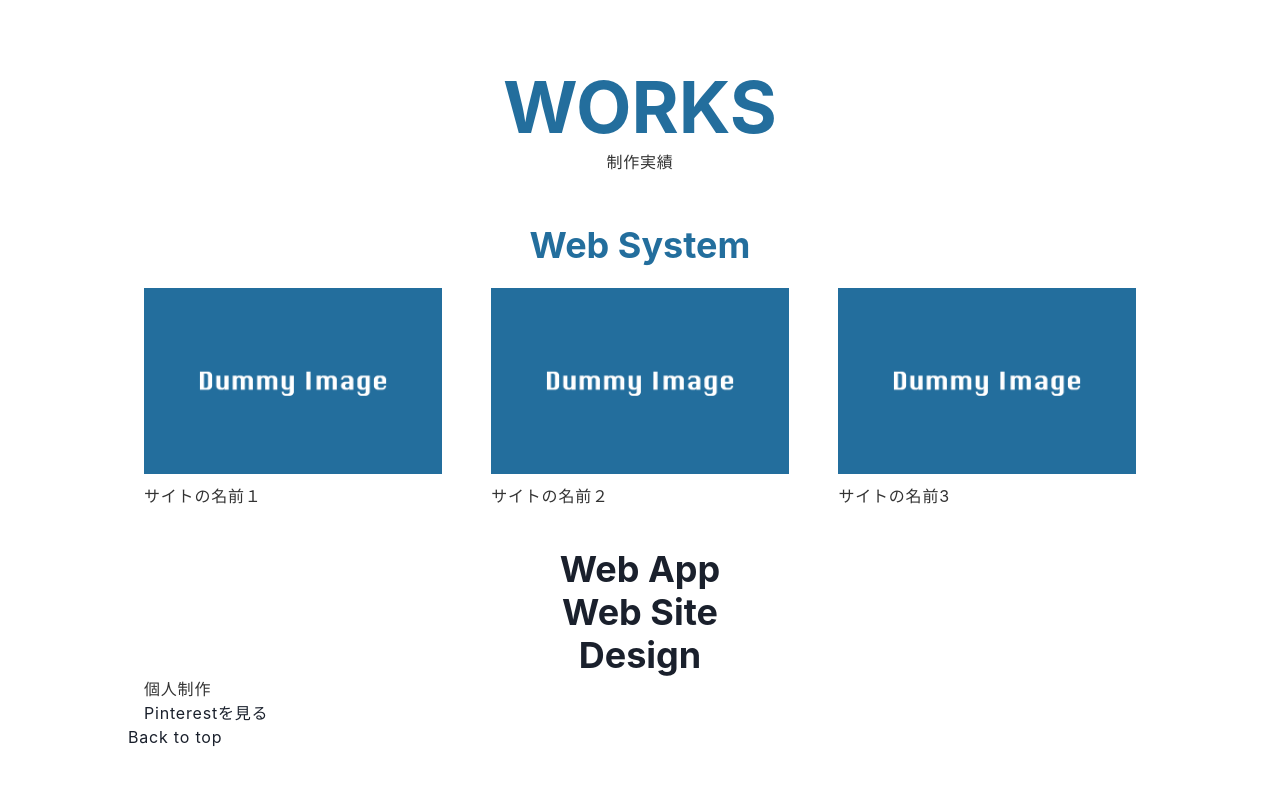
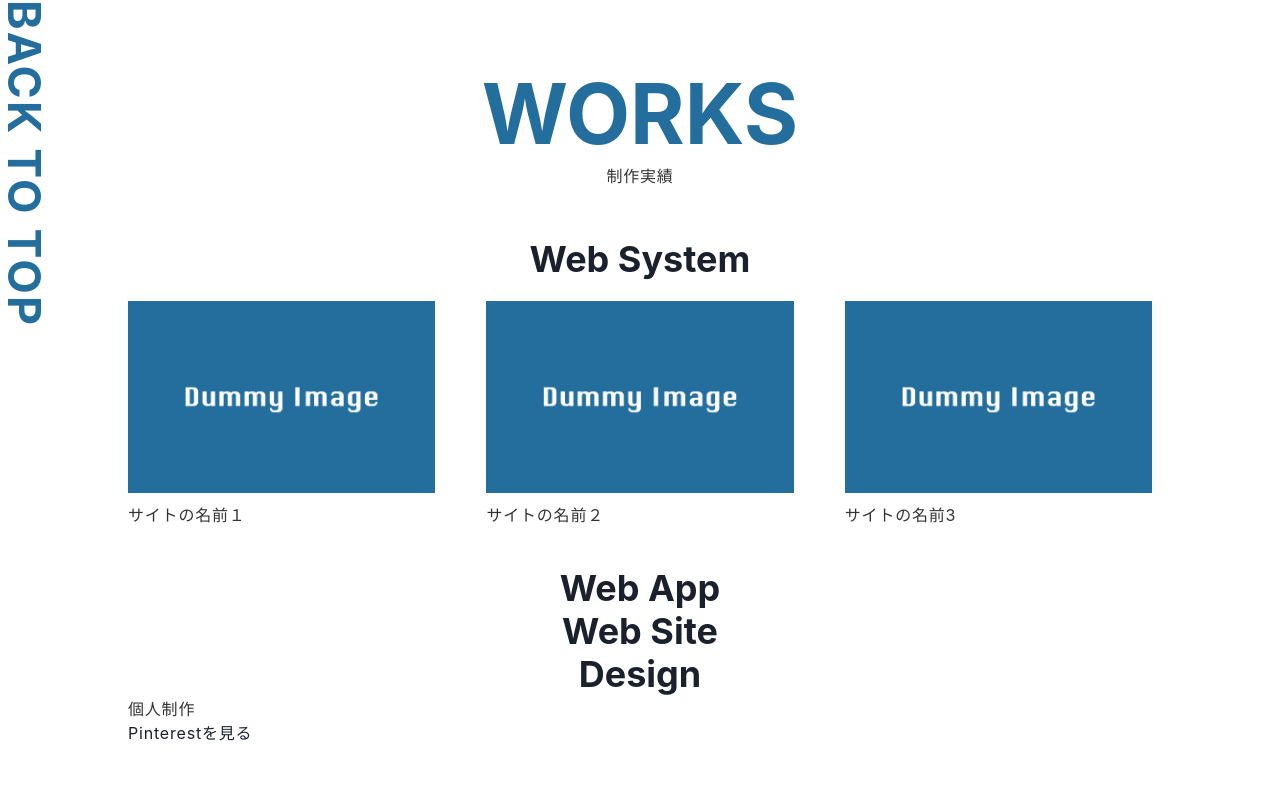
Before and after one commit to Ryuki-4648/my-portfolio, a React (Create React App) app in the folder portfolio/: page /work in a window 1280 px wide. Shown: the top 786 px of the page. Built offline with nearby package versions, Linux system fonts and the light colour scheme.

Commit message:
コード整形、不要なスタイル削除、制作実績の「トップへ戻る」スタイル調節

```diff
--- a/portfolio/src/App.css
+++ b/portfolio/src/App.css
@@ -80,10 +80,7 @@ ul, li {
   transition: all .3s;
   clip-path: polygon(100% 0, 0 100%, 100% 100%);
 }
-.wrap-about:hover {
-  background-color: #fff;
-  border: 1px solid #236e9d;
-}
+
 .wrap-about:hover p {
   color: #236e9d;
 }
--- a/portfolio/src/modal/modal_about.jsx
+++ b/portfolio/src/modal/modal_about.jsx
@@ -4,14 +4,43 @@ import { FaExternalLinkAlt } from 'react-icons/fa';
 
 const ModalAbout = () => {
 
+  // Color
+  const mainColor = "#236e9d";
 
   return (
 
     <>
-      <Box backgroundColor='#fff' borderRadius='50px' padding={{base: '25px 20px 30px 20px', md: '80px 40px 50px 40px'}} h={{base: '700px', md: 'auto'}} overflowY={{base: 'scroll', md: 'unset'}}>
-        <Flex justifyContent='space-between' flexWrap={['wrap', 'wrap', 'wrap', 'unset']}>
-          <Box borderRight='2px solid #ededed' textAlign='left' overflowY={{ base: 'unset', md: 'scroll' }} padding={{base: '0 0 30px 0', md: '0 30px 0 0'}} h={{ base: 'auto', md: '500px' }} w={{ base: '100%', md: '48%'}}>
-            <Link href='https://twitter.com/Ryuki_4648' color='#236e9d' display='inline-block' fontSize={{base: '24px', md: '32px'}} fontWeight='bold' textDecoration='none' mb={{base: '25px', md: '42px'}} transition='3s'>@<Text borderBottom='3px solid #236e9d' color='#236e9d' display='inline-block'>Ryuki_4648</Text></Link>
+      <Box
+        backgroundColor='#fff'
+        borderRadius='50px'
+        padding={{base: '25px 20px 30px 20px', md: '80px 40px 50px 40px'}}
+        h={{base: '700px', md: 'auto'}}
+        overflowY={{base: 'scroll', md: 'unset'}}>
+        <Flex
+          justifyContent='space-between'
+          flexWrap={['wrap', 'wrap', 'wrap', 'unset']}>
+          <Box
+            borderRight='2px solid #ededed'
+            textAlign='left'
+            overflowY={{ base: 'unset', md: 'scroll' }}
+            padding={{base: '0 0 30px 0', md: '0 30px 0 0'}}
+            h={{ base: 'auto', md: '500px' }}
+            w={{ base: '100%', md: '48%'}}>
+            <Link
+              href='https://twitter.com/Ryuki_4648'
+              color={mainColor}
+              display='inline-block'
+              fontSize={{base: '24px', md: '32px'}}
+              fontWeight='bold'
+              textDecoration='none'
+              mb={{base: '25px', md: '42px'}}
+              transition='3s'>@
+              <Text
+                borderBottom='3px solid #236e9d'
+                color={mainColor}
+                display='inline-block'>Ryuki_4648
+              </Text>
+            </Link>
 
             <Heading className='index' color='#777' padding='0 0 0 10px' fontSize='21px' letterSpacing='0.08em'>Profile</Heading>
             <Text fontSize={{base: '13px', md: '14px'}} lineHeight='1.8' letterSpacing='0.05em'>1993年生まれ</Text>
@@ -21,7 +50,7 @@ const ModalAbout = () => {
             </Text>
 
             <Heading className='index' color='#777' padding='0 0 0 10px' fontSize='21px' letterSpacing='0.08em'>History</Heading>
-            <Link href='./assets/pdf/timeline.pdf' className='modal-about-link' color='#236e9d' target="_blank" rel="noopener noreferrer" mb='15px'>職務経歴書はこちら(PDF)<FaExternalLinkAlt /></Link>
+            <Link href='./assets/pdf/timeline.pdf' className='modal-about-link' color={mainColor} target="_blank" rel="noopener noreferrer" mb='15px'>職務経歴書はこちら(PDF)<FaExternalLinkAlt /></Link>
             <Text fontSize={{base: '13px', md: '14px'}} lineHeight='1.8' letterSpacing='0.05em'>小学生の頃にパソコンにハマり、自分のサイトを作成。<br />高校生のとき「何歳になっても働ける環境を作っておきたい」と考え、大学の看護学科へ進学。</Text>
             <Text fontSize={{base: '13px', md: '14px'}} lineHeight='1.8' letterSpacing='0.05em'>卒業後は病棟看護師として働き、独学でデザインとコーディングを勉強。<br />退職後はクリニックの看護師をしながら、個人でWeb制作を開始。</Text>
           </Box>
--- a/portfolio/src/routes/Home.js
+++ b/portfolio/src/routes/Home.js
@@ -6,6 +6,9 @@ import ModalAbout from "../modal/modal_about";
 function Home() {
 
   const { isOpen, onOpen, onClose } = useDisclosure()
+
+  // Color
+  const mainColor = "#236e9d";
 
   return (
     <>
@@ -16,7 +19,7 @@ function Home() {
           className="content"
           position='relative'
           height='100vh'
-          bgColor='#236e9d'
+          bgColor={mainColor}
           overflow='hidden'
           display='flex'>
 
@@ -68,6 +71,7 @@ function Home() {
               right={['0px', '0px', '110px', '200px']}
               position='relative'
               w={['85%','90%','100%','48%']}
+              _hover={{"backgroundColor": "#fff", "border": "1px solid #236e9d"}}
               onClick={onOpen}>
               <Text
                 fontSize={['58px', '80px', '100px', '120px']}
@@ -91,13 +95,13 @@ function Home() {
               top="50%">
               <ModalAbout />
               <Button
-                color="#236e9d"
+                color={mainColor}
                 position="absolute"
                 right={{base: '20px', md: '30px'}}
                 top={{base: '10px', md: '20px'}}
                 backgroundColor="transparent"
                 zIndex="100"
-                _hover={{ backgroundColor: "transparent", color: "#124e73" }}
+                _hover={{ backgroundColor: "transparent", color: {mainColor} }}
                 onClick={onClose}>Close
               </Button>
             </ModalContent>
--- a/portfolio/src/routes/work.js
+++ b/portfolio/src/routes/work.js
@@ -18,13 +18,17 @@ function Work() {
   return (
     <>
       <Container
-        paddingTop="4rem"
+        padding="4rem 0 0"
         position="relative"
-        maxW={{base:'90%', md:'1024px'}}>
-        <Box>
+        maxW="100%"
+        margin="0"
+        marginInlineEnd="0"
+        paddingInlineEnd="0"
+        >
+        <Box maxW={{base:'90%', md:'1024px'}} margin="0 auto">
           <Heading
             color="#236e9d"
-            fontSize="4.5rem"
+            fontSize="5.2rem"
             textAlign="center">WORKS
           </Heading>
           <Text
@@ -33,7 +37,6 @@ function Work() {
           </Text>
 
           <Heading
-            color="#236e9d"
             textAlign="center"
             margin="0 auto 20px">Web System
           </Heading>
@@ -43,6 +46,7 @@ function Work() {
           {jsonWorkListData.map((workListData) => (
             <Box
               key={workListData.id}
+              cursor="pointer"
               margin="0 0 40px"
               w={{base: '100%', md:'30%'}}
               onClick={() => {setSelectedWork(workListData); setIsOpenModal(true)}}>
@@ -88,7 +92,17 @@ function Work() {
             </ListItem>
           </UnorderedList>
         </Box>
-        <Link href="/" position="absolute" left="0">Back to top</Link>
+        <Link
+          color="#236e9d"
+          fontSize="2.8rem"
+          fontWeight="bold"
+          href="/"
+          position="absolute"
+          left="-140px"
+          textTransform="uppercase"
+          top="130px"
+          transform="rotate(90deg)">Back to top
+        </Link>
       </Container>
     </>
   )
```
